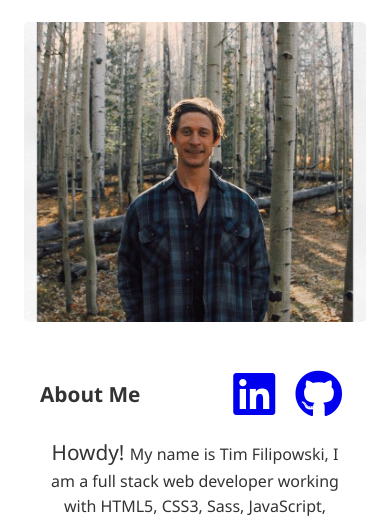
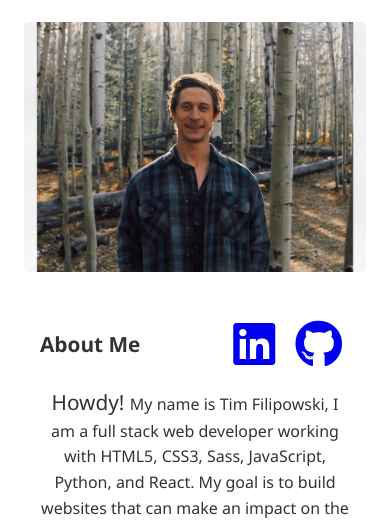
Before and after one commit to timfilipowski88/portfolio_website, a website: page dist/index.html in a window 390 px wide. Shown: the part 846-1368 px from the top of the page. Drawn offline with nearby package versions, Linux system fonts and the light colour scheme.

Commit message:
update mobile

```diff
--- a/scss/main.scss
+++ b/scss/main.scss
@@ -288,7 +288,7 @@ img {
     .about-image {
       background: $about-image no-repeat center center/cover;
       border-radius: 5px;
-      min-height: 300px;
+      min-height: 250px;
     }
 
     .about-card {
```
Also changed, not shown: dist/css/main.css.
